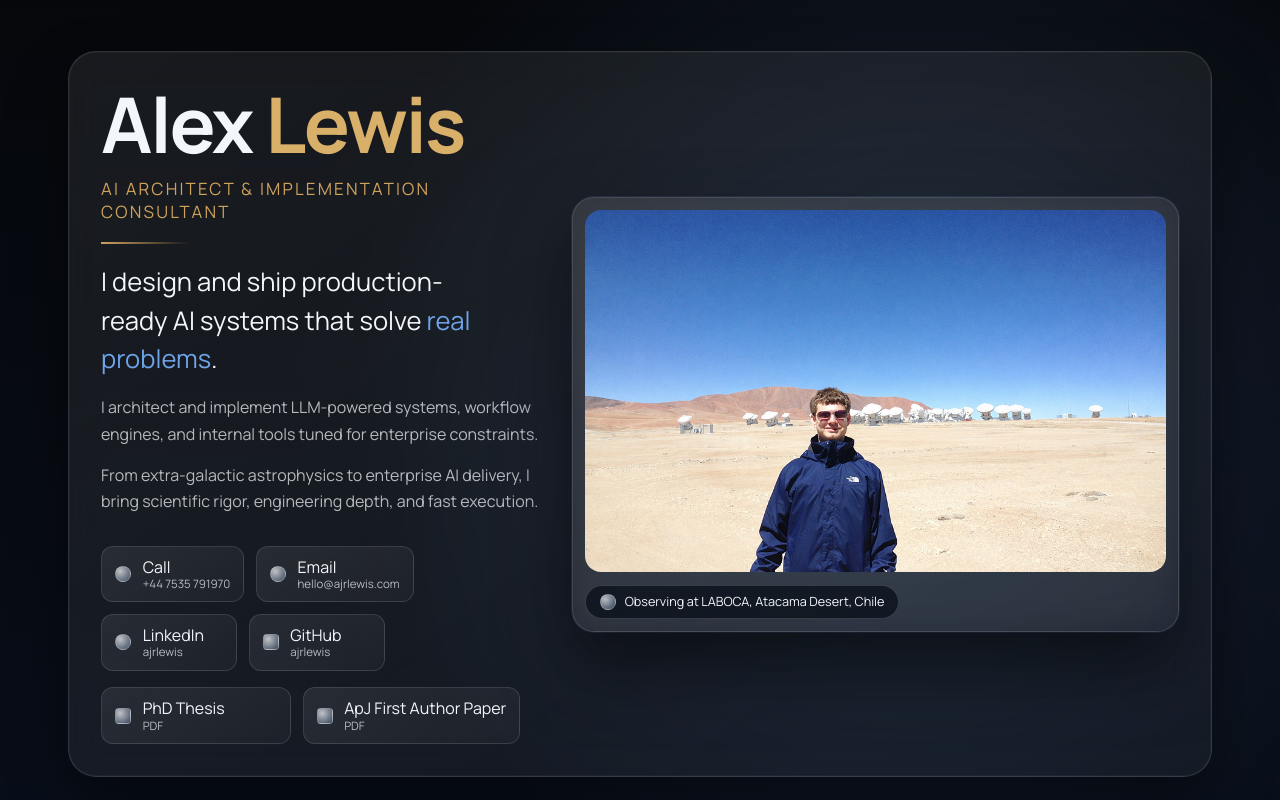
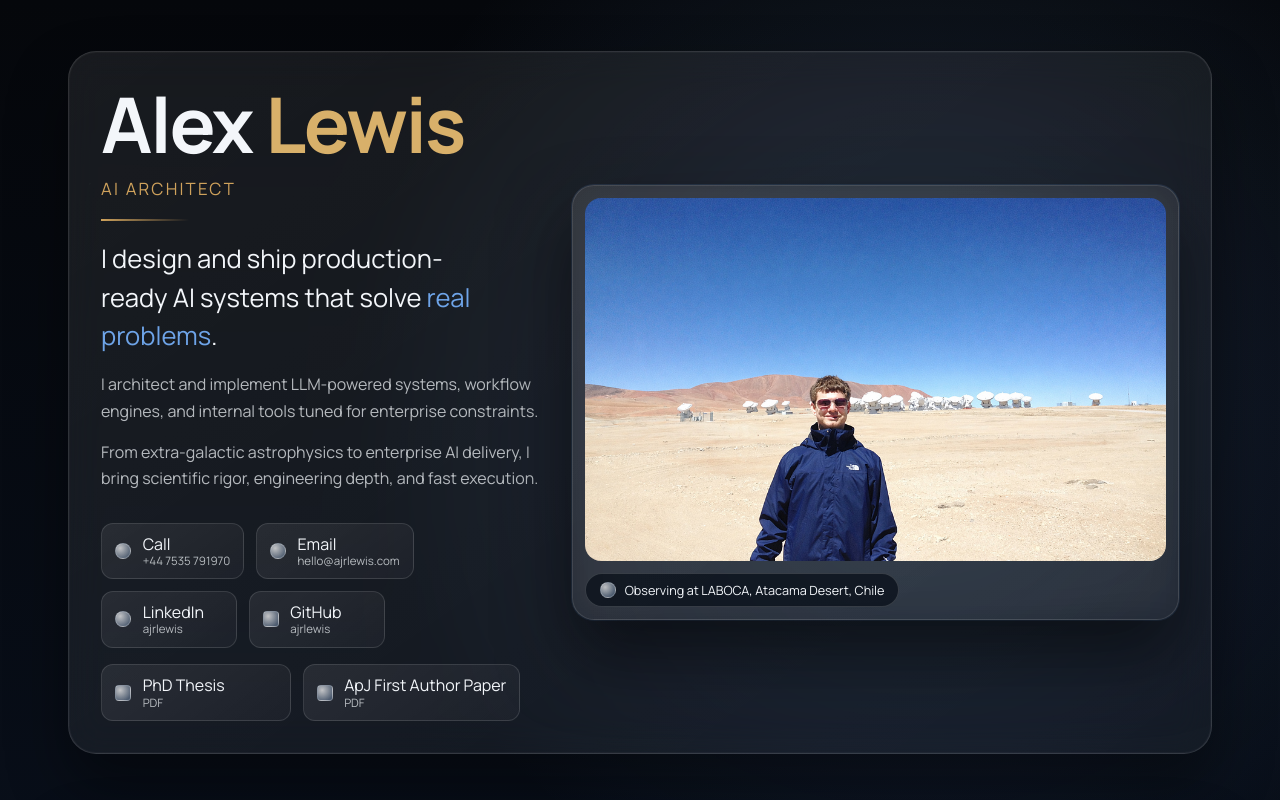
Before and after one commit to ajrlewis/ajrlewis, a Next.js app in the folder apps/web/: page / in a window 1280 px wide. Shown: the top 800 px of the page. Built offline with nearby package versions, Linux system fonts and the light colour scheme.

Commit message:
fix(web): simplify hero and browser title

```diff
--- a/apps/web/app/layout.tsx
+++ b/apps/web/app/layout.tsx
@@ -11,7 +11,7 @@ const manrope = Manrope({
 });
 
 export const metadata: Metadata = {
-  title: "Alex Lewis | AI Architect & Implementation Consultant",
+  title: "Alex Lewis AI Architect",
   description:
     "Alex Lewis designs and delivers production-ready AI systems, agentic workflows, and enterprise implementations."
 };
--- a/apps/web/app/page.tsx
+++ b/apps/web/app/page.tsx
@@ -135,7 +135,7 @@ export default function HomePage() {
             <h1 className="hero-name">
               <span>Alex</span> <span className="gold">Lewis</span>
             </h1>
-            <p className="hero-title">AI Architect &amp; Implementation Consultant</p>
+            <p className="hero-title">AI Architect</p>
             <div className="accent-line" aria-hidden="true" />
             <p className="hero-statement">
               I design and ship production-ready AI systems that solve <span className="blue">real problems</span>.
```
